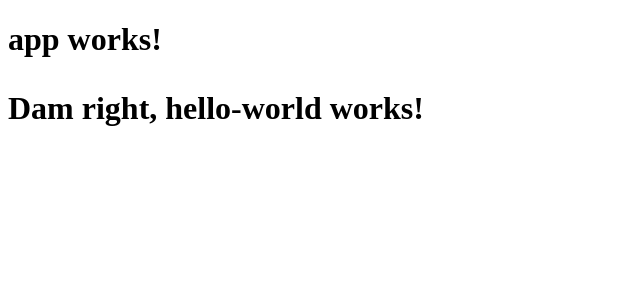
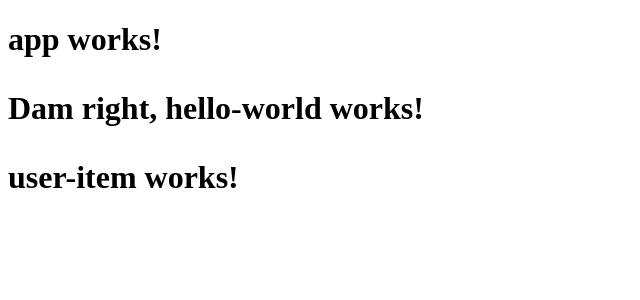
Before and after one commit to Knighton910/ang2-hello-, an Angular app: page / in a window 1280 px wide. Shown: the top 300 px of the page, without its empty margins (0-640 px from the left). Built offline with nearby package versions, Linux system fonts and the light colour scheme.

Commit message:
added user-item component

```diff
--- a/src/app/app.component.html
+++ b/src/app/app.component.html
@@ -2,5 +2,5 @@
   {{title}}
 
   <app-hello-world> </app-hello-world>
-
+<app-user-item></app-user-item>
 </h1>
--- a/src/app/app.module.ts
+++ b/src/app/app.module.ts
@@ -5,11 +5,13 @@
 
 import { AppComponent } from './app.component';
 import { HelloWorldComponent } from './hello-world/hello-world.component'
+import { UserItemComponent } from './user-item/user-item.component'
 
 @NgModule({
   declarations: [
     AppComponent,
-    HelloWorldComponent
+    HelloWorldComponent,
+    UserItemComponent
   ],
   imports: [
     BrowserModule,
--- /dev/null
+++ b/src/app/user-item/user-item.component.html
@@ -0,0 +1,3 @@
+<p>
+  user-item works!
+</p>
--- /dev/null
+++ b/src/app/user-item/user-item.component.ts
@@ -0,0 +1,15 @@
+import { Component, OnInit } from '@angular/core';
+
+@Component({
+  selector: 'app-user-item',
+  templateUrl: './user-item.component.html',
+  styleUrls: ['./user-item.component.css']
+})
+export class UserItemComponent implements OnInit {
+
+  constructor() { }
+
+  ngOnInit() {
+  }
+
+}
```
Also changed, not shown: src/app/user-item/user-item.component.css (added), 1 other file (tests, documents, lock files or other folders).
